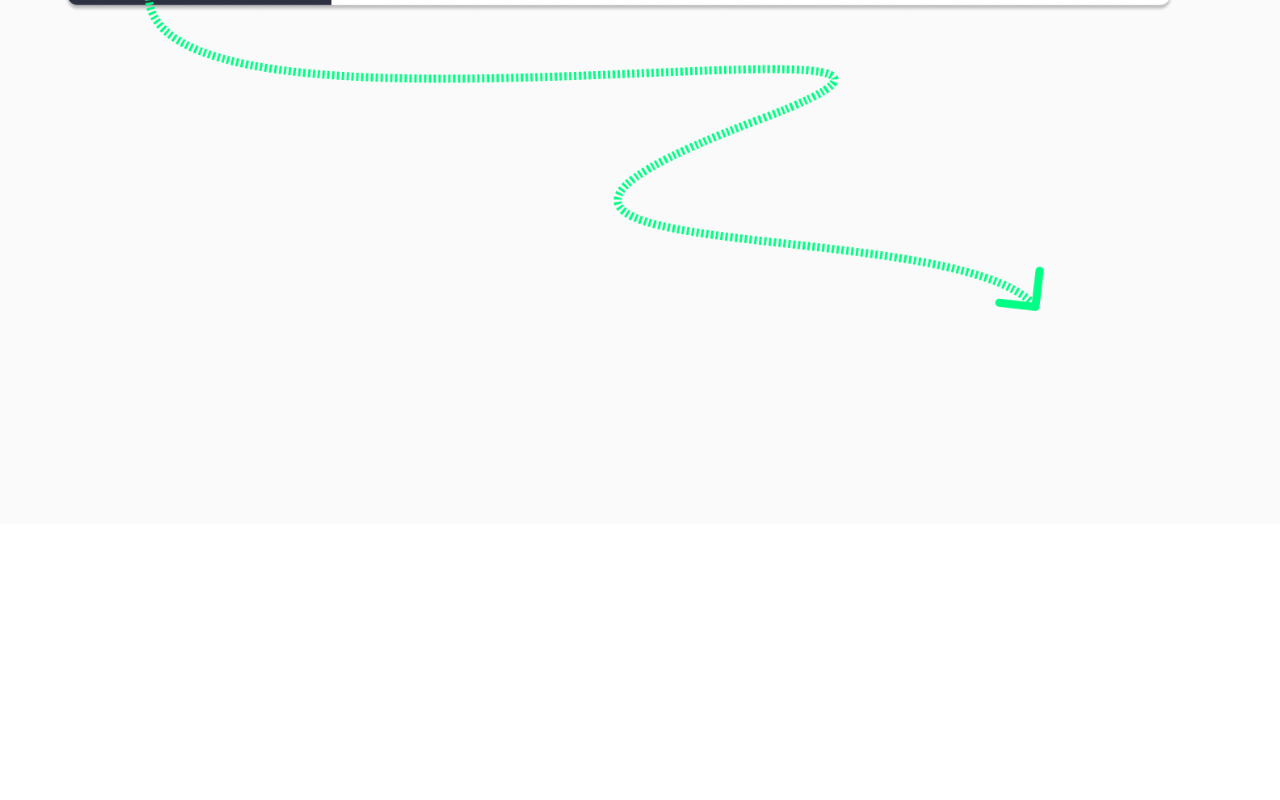
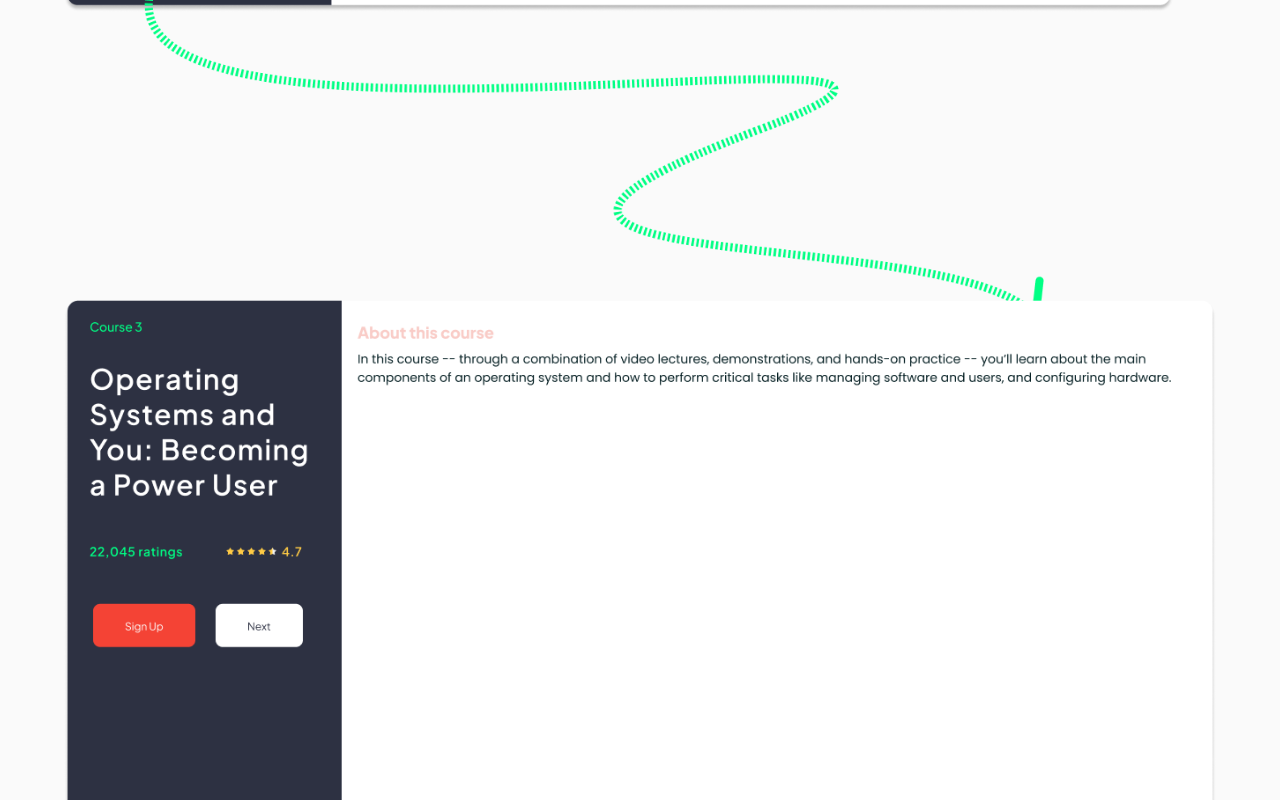
Before and after one commit to 07Fahim10/Third-Assignment, a website built with Vite: page index.html in a window 1280 px wide. Shown: the part 3884-4684 px from the top of the page. Before the commit the page ends 4408 px from the top, so only its background shows below. Built offline with nearby package versions, Linux system fonts and the light colour scheme; files whose address does not match are found by name; a web font is replaced by a local one.

Commit message:
add course 3 section

```diff
--- a/index.html
+++ b/index.html
@@ -363,7 +363,20 @@
                 <img src="images/Group 238903.png" alt="">
 
 
-                    <img class=" absolute xl:w-[900px] xl:top-[700px] xl:start-20 w-60 start-8 top-[250px] sm:w-96 sm:top-[400px] md:start-24 md:top-[485px] lg:w-[700px] lg:start-32 lg:top-[635px]" src="images/Connector Vector (1).png" alt="">
+                    <img class=" absolute xl:w-[900px] xl:top-[710px] xl:start-20 w-60 start-8 top-[250px] sm:w-96 sm:top-[400px] md:start-24 md:top-[485px] lg:w-[700px] lg:start-32 lg:top-[635px]" src="images/Connector Vector (1).png" alt="">
+
+            </div>
+
+        </section>
+
+        <!-- start course 3 section -->
+
+        <section>
+            <div class="xl:mx-16 mx-2 mt-7 relative xl:mb-72 mb-24 sm:mb-40 lg:mb-56">
+                <img src="images/54.png" alt="">
+
+
+                    <img class="absolute xl:w-[900px] xl:top-[740px] xl:start-20 w-60 start-8 top-[260px] sm:w-96 sm:top-[420px] md:start-24 md:top-[495px] lg:w-[700px] lg:start-32 lg:top-[660px]" src="images/Connector Vector (2).png" alt="">
 
             </div>
 
@@ -371,17 +384,6 @@
 
         <!-- <section>
             <div class="xl:mx-16 ms-2 mt-7 relative xl:mb-72 mb-32">
-                <img src="images/54.png" alt="">
-
-
-                    <img class="w-[900px] absolute top-[775px] start-20" src="images/Connector Vector (2).png" alt="">
-
-            </div>
-
-        </section>
-
-        <section>
-            <div class="mx-16 relative mb-72">
                 <img src="images/Group 238906.png" alt="">
 
 
@@ -392,7 +394,7 @@
         </section>
 
         <section>
-            <div class="mx-16 relative">
+            <div class="xl:mx-16 mx-2 mt-7 relative">
                 <img src="images/Group 238907.png" alt="">
 
             </div>
```
Also changed, not shown: images/Group 238904 (1).png (added).
